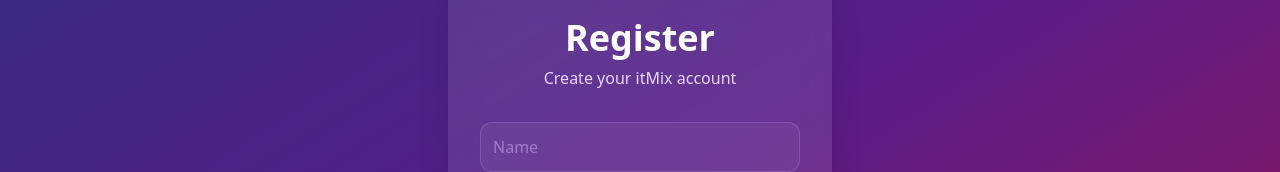
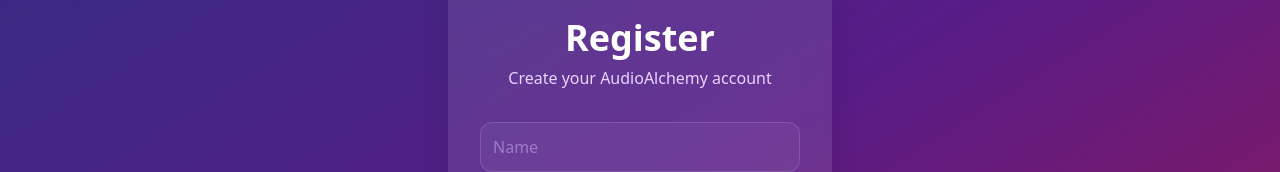
Before and after one commit to patricknavarre/AudioAlchemy, a React (Vite) app in the folder frontend/: page /register in a window 1280 px wide. Shown: the part 247-419 px from the top of the page. Built offline with nearby package versions, Linux system fonts and the light colour scheme.

Commit message:
Update registration page text to AudioAlchemy

```diff
--- a/frontend/src/components/auth/Register.jsx
+++ b/frontend/src/components/auth/Register.jsx
@@ -35,7 +35,7 @@
     <div className="min-h-screen flex flex-col items-center justify-center bg-gradient-to-br from-indigo-900 via-purple-900 to-pink-800 px-4">
       <div className="w-full max-w-sm backdrop-blur-lg bg-white/10 p-8 rounded-2xl shadow-[0_8px_30px_rgb(0,0,0,0.12)]">
         <h1 className="text-4xl font-bold text-center text-white mb-2">Register</h1>
-        <p className="text-center text-purple-200 mb-8">Create your itMix account</p>
+        <p className="text-center text-purple-200 mb-8">Create your AudioAlchemy account</p>
 
         {error && (
           <div className="mb-4 p-3 bg-red-900/30 border-l-4 border-red-500 text-red-200">
```
